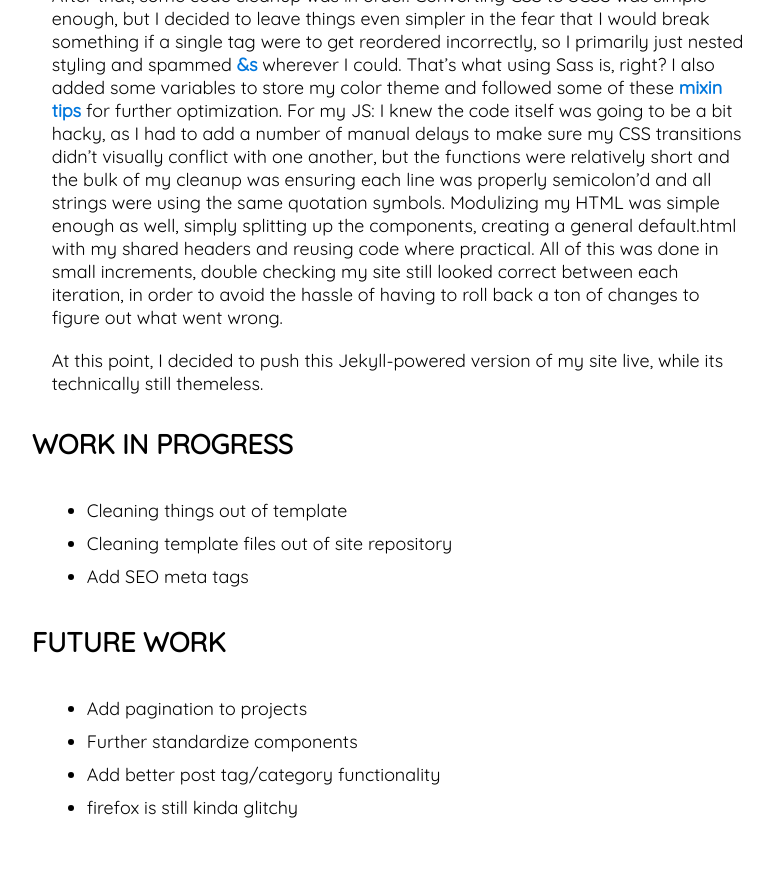
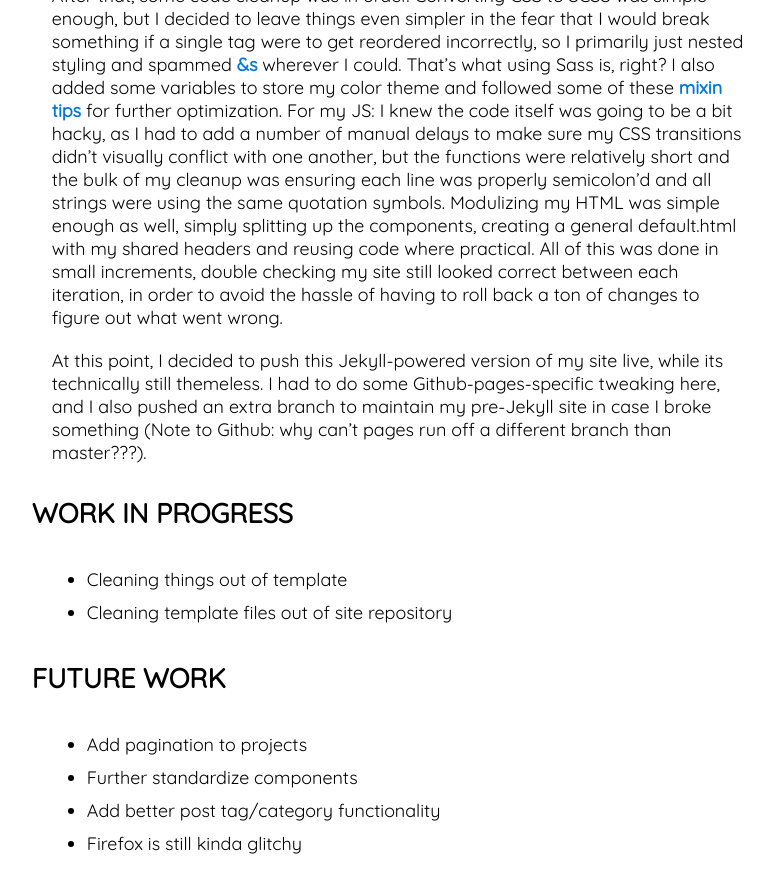
Before and after one commit to terry-wen/terry-wen.github.io, a Jekyll site: the page built from _posts/2020-05-16-rebuilding-with-jekyll.markdown, in a window 1280 px wide and 900 px high, scrolled down 1847 px. Shown: the top 893 px of the window, without its empty margins (238-1011 px from the left). Built offline with Jekyll 4.4.1, drawn with Linux system fonts in a browser that asks for light colours; before the commit the page ends 2711 px from its top, so only the background shows below that.

Commit message:
update blog post

```diff
--- a/_posts/2020-05-16-rebuilding-with-jekyll.markdown
+++ b/_posts/2020-05-16-rebuilding-with-jekyll.markdown
@@ -21,16 +21,15 @@ The only thing missing from my static site was the ability to dynamically add bl
 
 After that, some code cleanup was in order. Converting CSS to SCSS was simple enough, but I decided to leave things even simpler in the fear that I would break something if a single tag were to get reordered incorrectly, so I primarily just nested styling and spammed [&s](https://css-tricks.com/the-sass-ampersand/) wherever I could. That's what using Sass is, right? I also added some variables to store my color theme and followed some of these [mixin tips](https://medium.com/@justinbrazeau/10-useful-sass-mixins-for-automation-833cdee9d69b) for further optimization. For my JS: I knew the code itself was going to be a bit hacky, as I had to add a number of manual delays to make sure my CSS transitions didn't visually conflict with one another, but the functions were relatively short and the bulk of my cleanup was ensuring each line was properly semicolon'd and all strings were using the same quotation symbols. Modulizing my HTML was simple enough as well, simply splitting up the components, creating a general default.html with my shared headers and reusing code where practical. All of this was done in small increments, double checking my site still looked correct between each iteration, in order to avoid the hassle of having to roll back a ton of changes to figure out what went wrong.
 
-At this point, I decided to push this Jekyll-powered version of my site live, while its technically still themeless.
+At this point, I decided to push this Jekyll-powered version of my site live, while its technically still themeless. I had to do some Github-pages-specific tweaking here, and I also pushed an extra branch to maintain my pre-Jekyll site in case I broke something (Note to Github: why can't pages run off a different branch than master???).
 
 ## WORK IN PROGRESS
 
 * Cleaning things out of template
 * Cleaning template files out of site repository
-* Add SEO meta tags
 
 ## FUTURE WORK
 - Add pagination to projects
 - Further standardize components
 - Add better post tag/category functionality
-- firefox is still kinda glitchy
+- Firefox is still kinda glitchy
```
